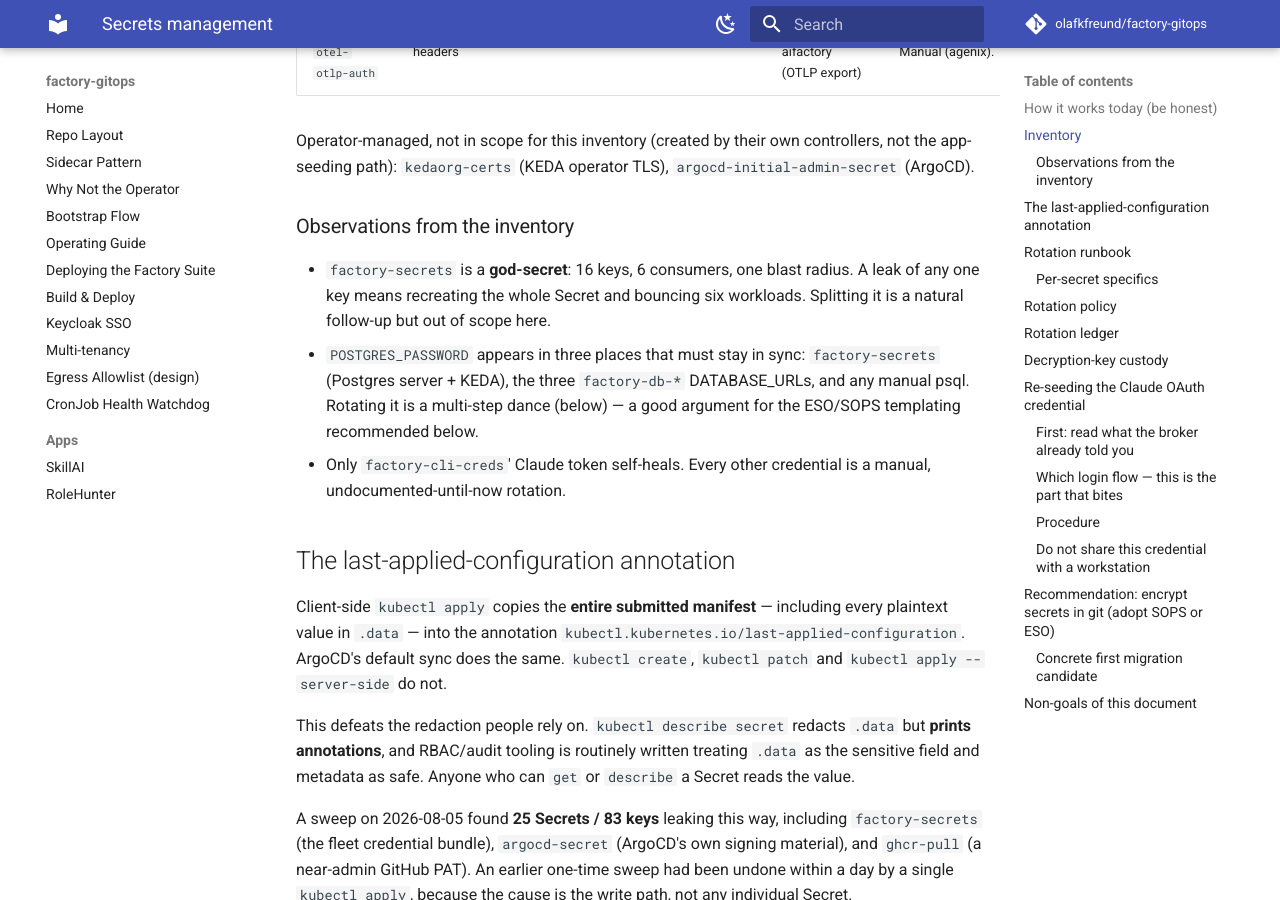
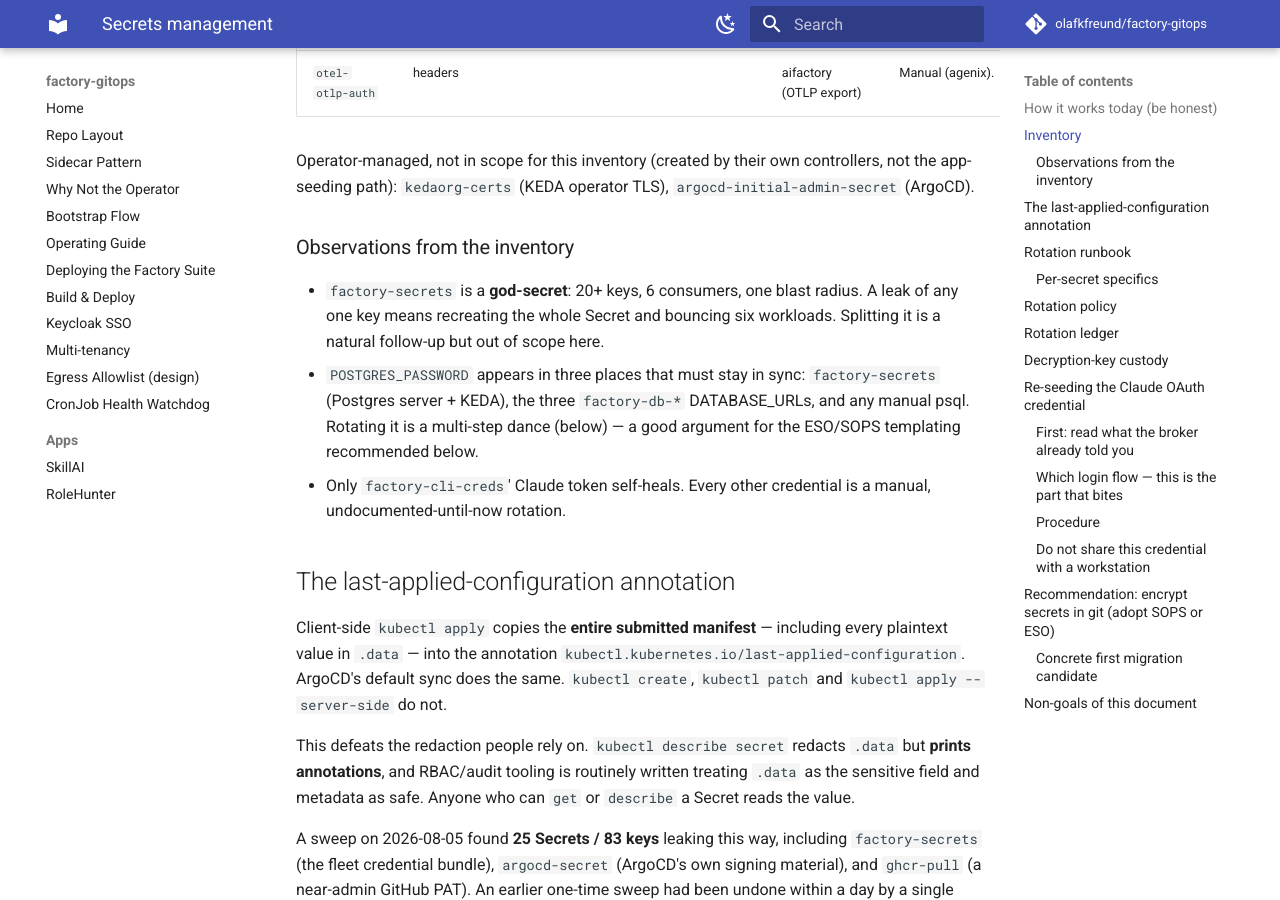
Before and after one commit to olafkfreund/factory-gitops, an MkDocs documentation site: the page built from docs/secrets-management.md, in a window 1280 px wide and 900 px high, scrolled down 2698 px. Built offline with MkDocs 1.6.1 and Material for MkDocs 9.7.7, drawn with Linux system fonts in a browser that asks for light colours; comment, search, counter and statistics services are not loaded; some of the changed text lies outside the part shown.

Commit message:
docs(secrets): final-review consistency fixes (Factory#314)
Co-Authored-By: Claude Opus 5.5 <noreply@anthropic.com>
Claude-Session: https://claude.ai/code/session_01WtDyDqabJ8SR4gD3ubwYx1

```diff
--- a/docs/secrets-management.md
+++ b/docs/secrets-management.md
@@ -66,7 +66,7 @@ controllers, not the app-seeding path): `kedaorg-certs` (KEDA operator TLS),
 
 ### Observations from the inventory
 
-- `factory-secrets` is a **god-secret**: 16 keys, 6 consumers, one blast radius.
+- `factory-secrets` is a **god-secret**: 20+ keys, 6 consumers, one blast radius.
   A leak of any one key means recreating the whole Secret and bouncing six
   workloads. Splitting it is a natural follow-up but out of scope here.
 - `POSTGRES_PASSWORD` appears in three places that must stay in sync:
```
Also changed, not shown: other parts of docs/secrets-management.md (+3 -3 lines), plan/2026-11-07-314-key-rotation-policy.md (+1 -0 lines), 1 other file.
